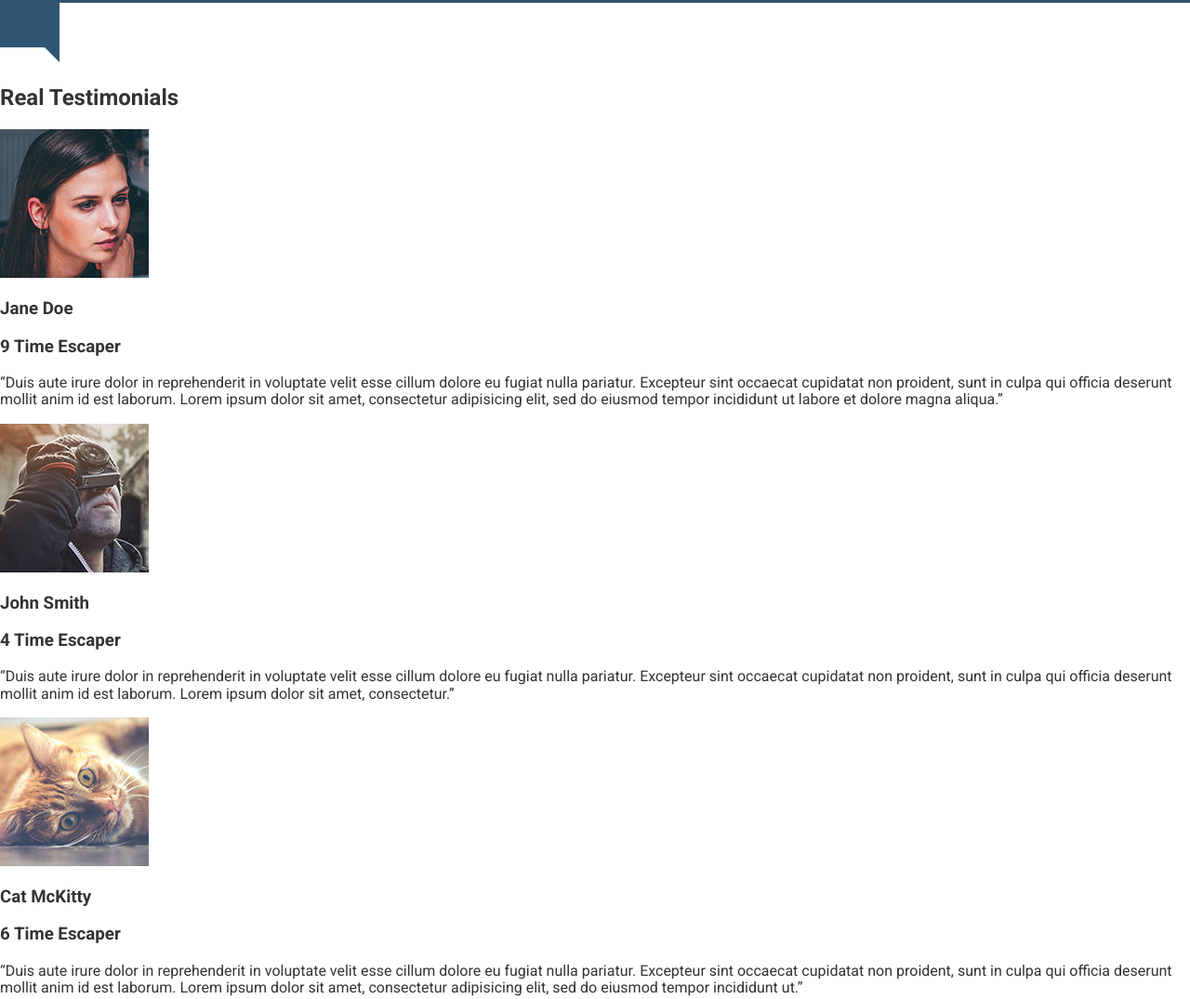
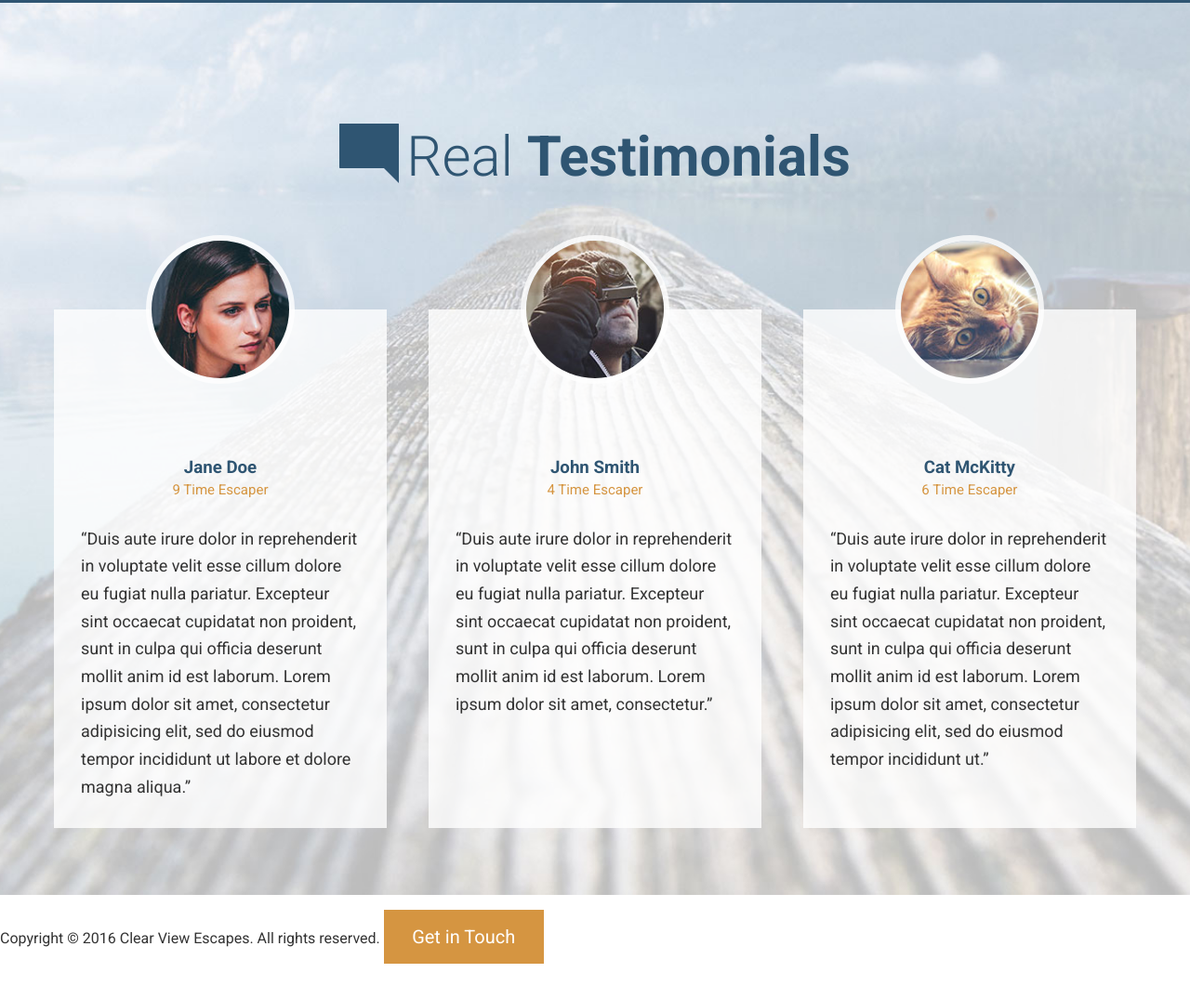
Before and after one commit to Jksharma9644/frontend-projects-tools, a website: page app/index.html in a window 1280 px wide. Shown: the part 2786-3861 px from the top of the page at 93% size. After the commit the page ends 3839 px from the top, so only its background shows below. Drawn offline with Linux system fonts and the light colour scheme.

Commit message:
Completeed testimonials section

```diff
--- a/app/assets/styles/modules/_page-section.css
+++ b/app/assets/styles/modules/_page-section.css
@@ -5,8 +5,23 @@
     padding: 4.5rem 0;
 
     }
+    &--no-b-padding-untill-medium{
+        padding-bottom:0;
+        @mixin atMedium{
+            padding-bottom:4.5rem ;
+
+            }
+    }
  &--blue{
      background-color: $mainBlue;
      color:#fff;
  }
+ &--testimonials{
+     background-color:#e0e6ef;
+    @mixin atMedium{
+     background:url('/assets/images/testimonials-bg.jpg') top center no-repeat;
+     background-size: cover;
+    }
+
+ }
 }
--- a/app/assets/styles/modules/_row.css
+++ b/app/assets/styles/modules/_row.css
@@ -7,11 +7,20 @@
 &--gutters-large{
     margin-right:-100px;
 }
+&--gutters-small{
+    margin-right:-45px;
+}
 &--gutters-large>div{
     padding-right:100px;
 }
 &--gutters > div{
 padding-right: 65px;
+}
+&--gutters-small>div{
+    padding-right:45px;
+}
+&--t-padding {
+    padding-top: 80px;
 }
 
 @mixin atMedium{
@@ -36,4 +45,14 @@ padding-right: 65px;
         }
 }
 
+/*begin equal heights rules*/
+&--equal-height-at-medium{
+ @mixin atMedium{
+     display: flex;
+ }
+ &>div{
+    float:none;
+    display: flex;
+ }
 }
+}
--- a/app/assets/styles/modules/_section-title.css
+++ b/app/assets/styles/modules/_section-title.css
@@ -2,7 +2,29 @@
     font-size: 3.75rem;
     font-weight: 300;
     text-align: center;
+
+    @mixin atSmall{
+        font-size:3.75rem;
+    }
     strong{
         font-weight:800;
     }
+    &--blue{
+        color: $mainBlue;
+    }
+    &--icon{
+        display: block;
+        margin-left: auto;
+        margin-right: auto;
+        margin-bottom: .6rem;
+
+        @mixin atSmall {
+            position: relative;
+            top:8px;
+          margin-right: .5rem;
+          margin-left: 0;
+          margin-bottom: 0;
+          display: inline-block;
+        }
+    }
 }
--- /dev/null
+++ b/app/assets/styles/modules/_testimonials.css
@@ -0,0 +1,36 @@
+.testimonials{
+    background-color: rgba(255,255,255,.8);
+    padding:0 18px 1px 18px;
+    margin-bottom: 0;
+    @mixin atMedium{
+        padding:0 1.815rem 1px 1.815rem;
+
+    }
+    &--last{
+        margin-bottom: 0;
+    }
+    &--photo{
+        border-radius:80px;
+        overflow: hidden;
+        width:160px;
+        height:160px;
+         margin-left:auto;
+         margin-right:auto;
+        position: relative;
+        top:-80px;
+        border:6px solid rgba(255,255,255,.8);
+    }
+    &--title{
+     text-align: center;
+     color:$mainBlue;
+     margin:0;
+    }
+    &--subtitle{
+        text-align: center;
+        color:$mainOrange;
+        font-weight:400;
+        font-size:0.9375rem;
+        margin:.25rem 0 1rem 0;
+
+    }
+}
--- a/app/assets/styles/modules/_wrapper.css
+++ b/app/assets/styles/modules/_wrapper.css
@@ -19,4 +19,12 @@
         margin-bottom: 3.875rem;
     }
 }
+&--no-padding-untill-medium{
+    padding-left: 0px;
+    padding-right: 0px;
+    @mixin atMedium{
+        padding-left: 18px;
+        padding-right: 18px;
+    }
 }
+}
--- a/app/assets/styles/styles.css
+++ b/app/assets/styles/styles.css
@@ -11,3 +11,4 @@
 @import "modules/_generic-content-container";
 @import "modules/_section-title";
 @import "modules/_featured-item";
+@import "modules/_testimonials";
--- a/app/index.html
+++ b/app/index.html
@@ -99,7 +99,7 @@
   <div id="features" class="page-section page-section--blue">
     <div class="wrapper">
       <h2 class="section-title">
-        <img src="assets/images/icons/star.svg">Our
+        <img class="section-title--icon" src="assets/images/icons/star.svg">Our
         <strong> Features</strong>
       </h2>
 
@@ -108,28 +108,28 @@
           <div class="feature-item">
             <img class="feature-item--icon" src="assets/images/icons/rain.svg">
             <h3 class="feature-item--title">We&rsquo;ll Watch the Weather</h3>
-          <p>Download our app and we&rsquo;ll send you a notice if it&rsquo;s about to rain in the next 20 minutes around your
-            current location. A good rain can be refreshing, but sometimes you just want to stay dry.</p>
+            <p>Download our app and we&rsquo;ll send you a notice if it&rsquo;s about to rain in the next 20 minutes around
+              your current location. A good rain can be refreshing, but sometimes you just want to stay dry.</p>
           </div>
           <div class="feature-item">
             <img class="feature-item--icon" src="assets/images/icons/globe.svg">
-          <h3  class="feature-item--title">Global Guides</h3>
+            <h3 class="feature-item--title">Global Guides</h3>
             <p>We&rsquo;ve scoured the entire planet for the best retreats and beautiful vistas. If there&rsquo;s a corner of
               the world you want to escape to we know the most scenic and inspiring locations.</p>
           </div>
         </div>
         <div class="row--medium-6">
           <div class="feature-item">
-          <img class="feature-item--icon"  src="assets/images/icons/wifi.svg">
-          <h3  class="feature-item--title">Wi-Fi Waypoints</h3>
+            <img class="feature-item--icon" src="assets/images/icons/wifi.svg">
+            <h3 class="feature-item--title">Wi-Fi Waypoints</h3>
             <p>We only send you on trips to places we can personally vouch for as being amazing. Which means we&rsquo;ve mapped
               out where local wi-fi spots are and marked them in our app&rsquo;s map view.</p>
           </div>
           <div class="feature-item">
             <img class="feature-item--icon" src="assets/images/icons/fire.svg">
-          <h3  class="feature-item--title">Survival Kit</h3>
-          <p>Everytime you book an escape with us we send you a survival kit with the finest materials. The kit will allow you
-            to setup a tent, start a fire, scratch your own back and lower your taxes.</p>
+            <h3 class="feature-item--title">Survival Kit</h3>
+            <p>Everytime you book an escape with us we send you a survival kit with the finest materials. The kit will allow
+              you to setup a tent, start a fire, scratch your own back and lower your taxes.</p>
           </div>
         </div>
 
@@ -139,30 +139,57 @@
     </div>
   </div>
 
-  <div id="testimonials">
-    <img src="assets/images/icons/comment.svg">
-    <h2>Real Testimonials</h2>
-
+  <div id="testimonials" class="page-section page-section--testimonials page-section--no-b-padding-untill-medium">
+    <div class="wrapper wrapper--no-padding-untill-medium">
+      <h2 class="section-title section-title--blue">
+        <img class="section-title--icon" src="assets/images/icons/comment.svg">Real
+        <strong>Testimonials</strong>
+      </h2>
+      <div class="row row--gutters row--gutters-small row--equal-height-at-medium row--t-padding generic-content-container">
+        <div class="row--medium-4">
+          <div class="testimonials">
+            <div class="testimonials--photo">
               <img src="assets/images/testimonial-jane.jpg">
-    <h3>Jane Doe</h3>
-    <h3>9 Time Escaper</h3>
-    <p>&ldquo;Duis aute irure dolor in reprehenderit in voluptate velit esse cillum dolore eu fugiat nulla pariatur. Excepteur
-      sint occaecat cupidatat non proident, sunt in culpa qui officia deserunt mollit anim id est laborum. Lorem ipsum dolor
-      sit amet, consectetur adipisicing elit, sed do eiusmod tempor incididunt ut labore et dolore magna aliqua.&rdquo;</p>
-
+            </div>
+            <h3 class="testimonials--title">Jane Doe</h3>
+            <h4 class="testimonials--subtitle">9 Time Escaper</h3>
+              <p>&ldquo;Duis aute irure dolor in reprehenderit in voluptate velit esse cillum dolore eu fugiat nulla pariatur.
+                Excepteur sint occaecat cupidatat non proident, sunt in culpa qui officia deserunt mollit anim id est laborum.
+                Lorem ipsum dolor sit amet, consectetur adipisicing elit, sed do eiusmod tempor incididunt ut labore et dolore
+                magna aliqua.&rdquo;</p>
+              </div>
+        </div>
+        <div class="row--medium-4">
+          <div class="testimonials">
+            <div class="testimonials--photo">
               <img src="assets/images/testimonial-john.jpg">
-    <h3>John Smith</h3>
-    <h3>4 Time Escaper</h3>
-    <p>&ldquo;Duis aute irure dolor in reprehenderit in voluptate velit esse cillum dolore eu fugiat nulla pariatur. Excepteur
-      sint occaecat cupidatat non proident, sunt in culpa qui officia deserunt mollit anim id est laborum. Lorem ipsum dolor
-      sit amet, consectetur.&rdquo;</p>
+            </div>
+            <h3  class="testimonials--title">John Smith</h3>
+            <h4 class="testimonials--subtitle">4 Time Escaper</h3>
+              <p>&ldquo;Duis aute irure dolor in reprehenderit in voluptate velit esse cillum dolore eu fugiat nulla pariatur.
+                Excepteur sint occaecat cupidatat non proident, sunt in culpa qui officia deserunt mollit anim id est laborum.
+                Lorem ipsum dolor sit amet, consectetur.&rdquo;</p>
+          </div>
+        </div>
+        <div class="row--medium-4">
+            <div class="testimonials testimonials--last">
+                <div class="testimonials--photo">
 
           <img src="assets/images/testimonial-cat.jpg">
-    <h3>Cat McKitty</h3>
-    <h3>6 Time Escaper</h3>
+                </div>
+          <h3  class="testimonials--title">Cat McKitty</h3>
+          <h4  class="testimonials--subtitle">6 Time Escaper</h3>
           <p>&ldquo;Duis aute irure dolor in reprehenderit in voluptate velit esse cillum dolore eu fugiat nulla pariatur. Excepteur
-      sint occaecat cupidatat non proident, sunt in culpa qui officia deserunt mollit anim id est laborum. Lorem ipsum dolor
-      sit amet, consectetur adipisicing elit, sed do eiusmod tempor incididunt ut.&rdquo;</p>
+            sint occaecat cupidatat non proident, sunt in culpa qui officia deserunt mollit anim id est laborum. Lorem ipsum
+            dolor sit amet, consectetur adipisicing elit, sed do eiusmod tempor incididunt ut.&rdquo;</p>
+            </div>
+          </div>
+
+
+
+
+      </div>
+    </div>
   </div>
 
   <footer>
--- a/app/temp/styles/styles.css
+++ b/app/temp/styles/styles.css
@@ -588,6 +588,19 @@ a{
 }
     }
 
+.wrapper--no-padding-untill-medium{
+    padding-left: 0px;
+    padding-right: 0px;
+}
+
+@media(min-width:800px){
+
+.wrapper--no-padding-untill-medium{
+        padding-left: 18px;
+        padding-right: 18px
+}
+       }
+
 .page-section{
     padding: 1.2rem 0;
 }
@@ -599,10 +612,35 @@ a{
 }
        }
 
+.page-section--no-b-padding-untill-medium{
+        padding-bottom:0;
+    }
+
+@media(min-width:800px){
+
+.page-section--no-b-padding-untill-medium{
+            padding-bottom:4.5rem
+    }
+       }
+
 .page-section--blue{
      background-color: #2f5572;
      color:#fff;
  }
+
+.page-section--testimonials{
+     background-color:#e0e6ef;
+
+ }
+
+@media(min-width:800px){
+
+.page-section--testimonials{
+     background:url('/assets/images/testimonials-bg.jpg') top center no-repeat;
+     background-size: cover
+
+ }
+       }
 
 .headline{
     font-weight: 300;
@@ -678,12 +716,24 @@ a{
     margin-right:-100px;
 }
 
+.row--gutters-small{
+    margin-right:-45px;
+}
+
 .row--gutters-large>div{
     padding-right:100px;
 }
 
 .row--gutters > div{
 padding-right: 65px;
+}
+
+.row--gutters-small>div{
+    padding-right:45px;
+}
+
+.row--t-padding {
+    padding-top: 80px;
 }
 
 @media(min-width:800px){
@@ -707,6 +757,24 @@ padding-right: 65px;
             width:63%;
         }
        }
+
+/*begin equal heights rules*/
+
+@media(min-width:800px){
+
+.row--equal-height-at-medium{
+     display: -webkit-box;
+     display: -ms-flexbox;
+     display: flex
+}
+       }
+
+.row--equal-height-at-medium>div{
+    float:none;
+    display: -webkit-box;
+    display: -ms-flexbox;
+    display: flex;
+ }
 
 .generic-content-container p {
         line-height:1.65;
@@ -732,8 +800,38 @@ padding-right: 65px;
     text-align: center;
 }
 
+@media(min-width:530px){
+
+.section-title{
+        font-size:3.75rem
+}
+    }
+
 .section-title strong{
         font-weight:800;
+    }
+
+.section-title--blue{
+        color: #2f5572;
+    }
+
+.section-title--icon{
+        display: block;
+        margin-left: auto;
+        margin-right: auto;
+        margin-bottom: .6rem;
+    }
+
+@media(min-width:530px){
+
+.section-title--icon{
+            position: relative;
+            top:8px;
+          margin-right: .5rem;
+          margin-left: 0;
+          margin-bottom: 0;
+          display: inline-block
+    }
     }
 
 .feature-item{
@@ -780,3 +878,47 @@ padding-right: 65px;
             font-size: 1.875rem
     }
     }
+
+.testimonials{
+    background-color: rgba(255,255,255,.8);
+    padding:0 18px 1px 18px;
+    margin-bottom: 0;
+}
+
+@media(min-width:800px){
+
+.testimonials{
+        padding:0 1.815rem 1px 1.815rem
+}
+       }
+
+.testimonials--last{
+        margin-bottom: 0;
+    }
+
+.testimonials--photo{
+        border-radius:80px;
+        overflow: hidden;
+        width:160px;
+        height:160px;
+         margin-left:auto;
+         margin-right:auto;
+        position: relative;
+        top:-80px;
+        border:6px solid rgba(255,255,255,.8);
+    }
+
+.testimonials--title{
+     text-align: center;
+     color:#2f5572;
+     margin:0;
+    }
+
+.testimonials--subtitle{
+        text-align: center;
+        color:#d59541;
+        font-weight:400;
+        font-size:0.9375rem;
+        margin:.25rem 0 1rem 0;
+
+    }
```
Lines whose indentation alone changed are shown as unchanged.
